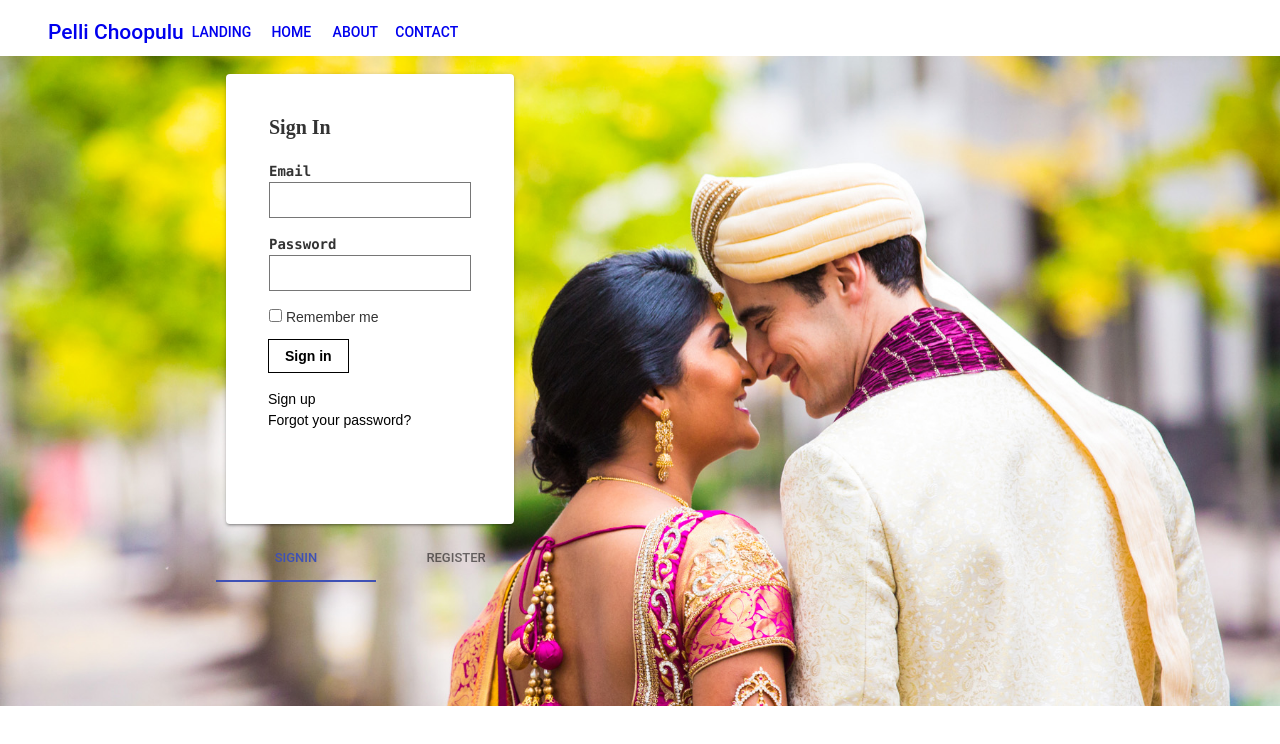
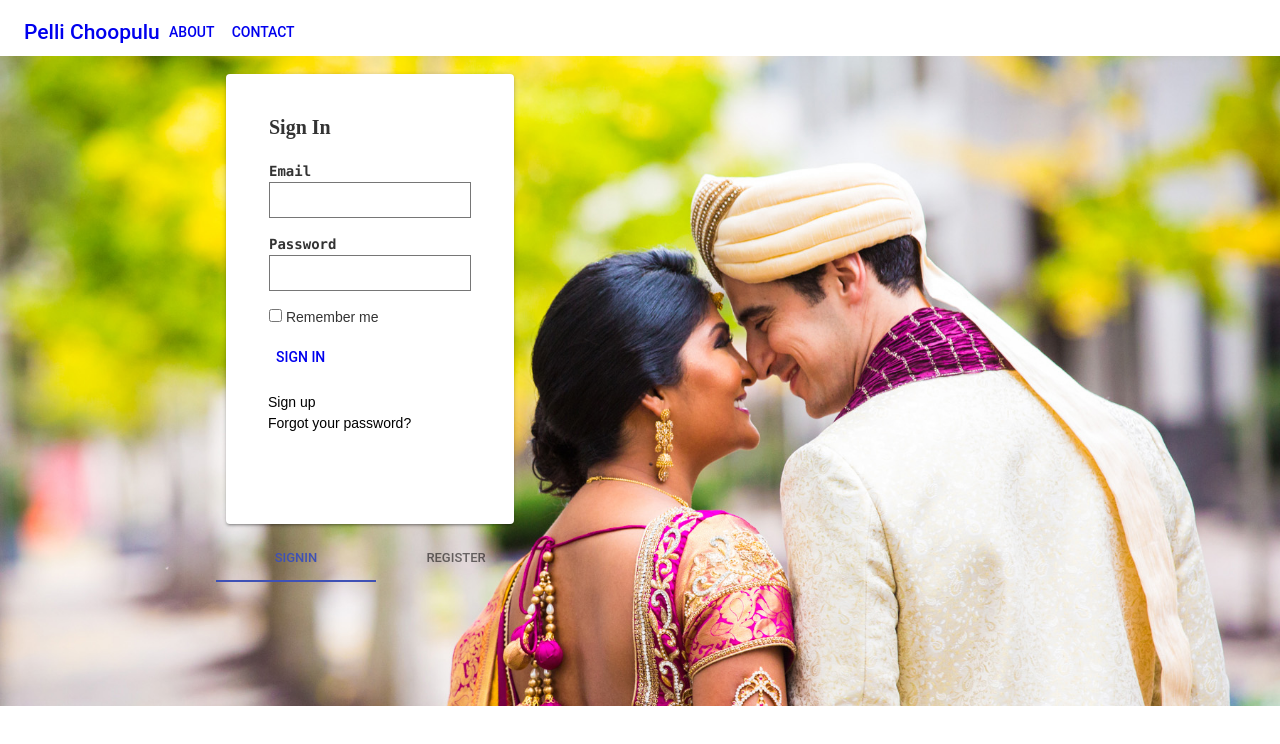
Before and after one commit to harsha-nn/pelli_material, a React (Create React App) app: page / in a window 1280 px wide. Shown: the top 744 px of the page. Built offline with nearby package versions, Linux system fonts and the light colour scheme.

Commit message:
Changed Navbar

```diff
--- a/src/App.js
+++ b/src/App.js
@@ -13,15 +13,27 @@ import CreateProfile from './Components/CreateProfile/CreateProfile';
 import Dashboard from "./Components/Dashboard/Dashboard";
 
 class App extends Component {
+  constructor(props){
+    super(props);
+    this.state= {
+      isSignedIn:false,
+    }
+  }
+  checkSignIn=()=>{
+    console.log("Check signin called");
+    this.setState({isSignedIn:true})
+    // this.props.history.push('/Home');
+  }
   render() {
     return (
       <div>
 
         <Router>
           <div>
-          <Navigation />
+          <Navigation isSignedIn={this.state.isSignedIn}/>
           <Switch>
-            <Route path="/" component={LandingPage} exact />
+            {/* <Route path="/" component={LandingPage} exact /> */}
+            <Route path="/" render={()=><LandingPage checkSignIn={this.checkSignIn}/>} exact />
             <Route path="/home" component={Home} />
             <Route path="/about" component={About} />
             <Route path="/contact" component={Contact} />
--- a/src/Components/LandingPage/LandingPage.js
+++ b/src/Components/LandingPage/LandingPage.js
@@ -1,5 +1,6 @@
 import React from 'react';
-import { Grid, Paper, Tab, Tabs } from '@material-ui/core';
+import { Grid, Paper, Tab, Tabs,Button } from '@material-ui/core';
+import {Link} from 'react-router-dom';
 // import {
 //     BrowserRouter as Router,
 //     Route,
@@ -15,8 +16,8 @@ import '../LandingPage/LandingPage.css';
 
 
 class LandingPage extends React.Component {
-    constructor() {
-        super();
+    constructor(props) {
+        super(props);
         this.state = {
             value: 0,
         }
@@ -33,6 +34,7 @@ class LandingPage extends React.Component {
         this.props.history.push('/CreateProfile');
     }
     render() {
+
         return (
             <div className="bgimg">
                 <Grid container spacing={16}>
@@ -58,7 +60,9 @@ class LandingPage extends React.Component {
                                                 <label className="pa0 ma0 lh-copy f6 pointer"><input type="checkbox" /> Remember me</label>
                                             </fieldset>
                                             <div className="">
-                                                <input className="b ph3 pv2 input-reset ba b--black bg-transparent grow pointer f6 dib" type="submit" value="Sign in" onClick={this.signIn} />
+                                                {/* <input className="b ph3 pv2 input-reset ba b--black bg-transparent grow pointer f6 dib" type="submit" value="Sign in" onClick={this.signIn} /> */}
+                                                {/* <input className="b ph3 pv2 input-reset ba b--black bg-transparent grow pointer f6 dib" type="submit" value="Sign in" onClick={()=>this.props.checkSignIn()} /> */}
+                                                <Button color="inherit" onClick={()=>this.props.checkSignIn()}><Link to="/home" style={{ textDecoration: 'none' }} > Sign In</Link></Button>
                                             </div>
                                             <div className="lh-copy mt3">
                                                 <a href="#0" className="f6 link dim black db">Sign up</a>
--- a/src/Components/Navigation/Navigation.js
+++ b/src/Components/Navigation/Navigation.js
@@ -1,31 +1,40 @@
 import React from 'react';
-import {Link} from 'react-router-dom';
-import {AppBar, Toolbar, Typography, IconButton,  Button } from '@material-ui/core';
+import { Link } from 'react-router-dom';
+import { AppBar, Toolbar, Typography, Button } from '@material-ui/core';
 // import MenuIcon from '@material-ui/icons/Menu';
 
 
-const  Navigation = () =>{
+const Navigation = ({ isSignedIn }) => {
 
     return (
         // <Router>
         <div>
+            <AppBar position="static" color="inherit">
 
-            <AppBar position="static" color="inherit">
-            <Toolbar>
-            <IconButton color="inherit" aria-label="Menu">
-                {/* <MenuIcon /> */}
-            </IconButton>
+                    {
+                        isSignedIn
+                            ?<Toolbar>
+                             <Typography variant="title" color="inherit" >
+                                <Link to="/Home" style={{ textDecoration: 'none' }} >
+                                    Pelli Choopulu
+                                 </Link>
+                            </Typography>
+                             <Button color="inherit"><Link to="/home" style={{ textDecoration: 'none' }} > Home</Link></Button>
+                             <Button color="inherit" ><Link to="/" style={{ textDecoration: 'none' }} > Signout</Link></Button>
+
+                             </Toolbar>
+
+                            :<Toolbar>
                             <Typography variant="title" color="inherit" >
                                 <Link to="/" style={{ textDecoration: 'none' }} >
                                     Pelli Choopulu
                                  </Link>
                             </Typography>
-            <Button color="inherit"><Link to="/" style={{ textDecoration: 'none' }} > Landing</Link></Button>
-            <Button color="inherit"><Link to="/home" style={{ textDecoration: 'none' }} > Home</Link></Button>
                             <Button color="inherit"><Link to="/about" style={{ textDecoration: 'none' }} > About</Link></Button>
                             <Button color="inherit"><Link to="/contact" style={{ textDecoration: 'none' }} > Contact</Link></Button>
+                            </Toolbar>
+            }
 
-            </Toolbar>
             </AppBar>
 
         </div>
```
Also changed, not shown: 1 other file (tests, documents, lock files or other folders). Lines whose indentation alone changed are shown as unchanged.
